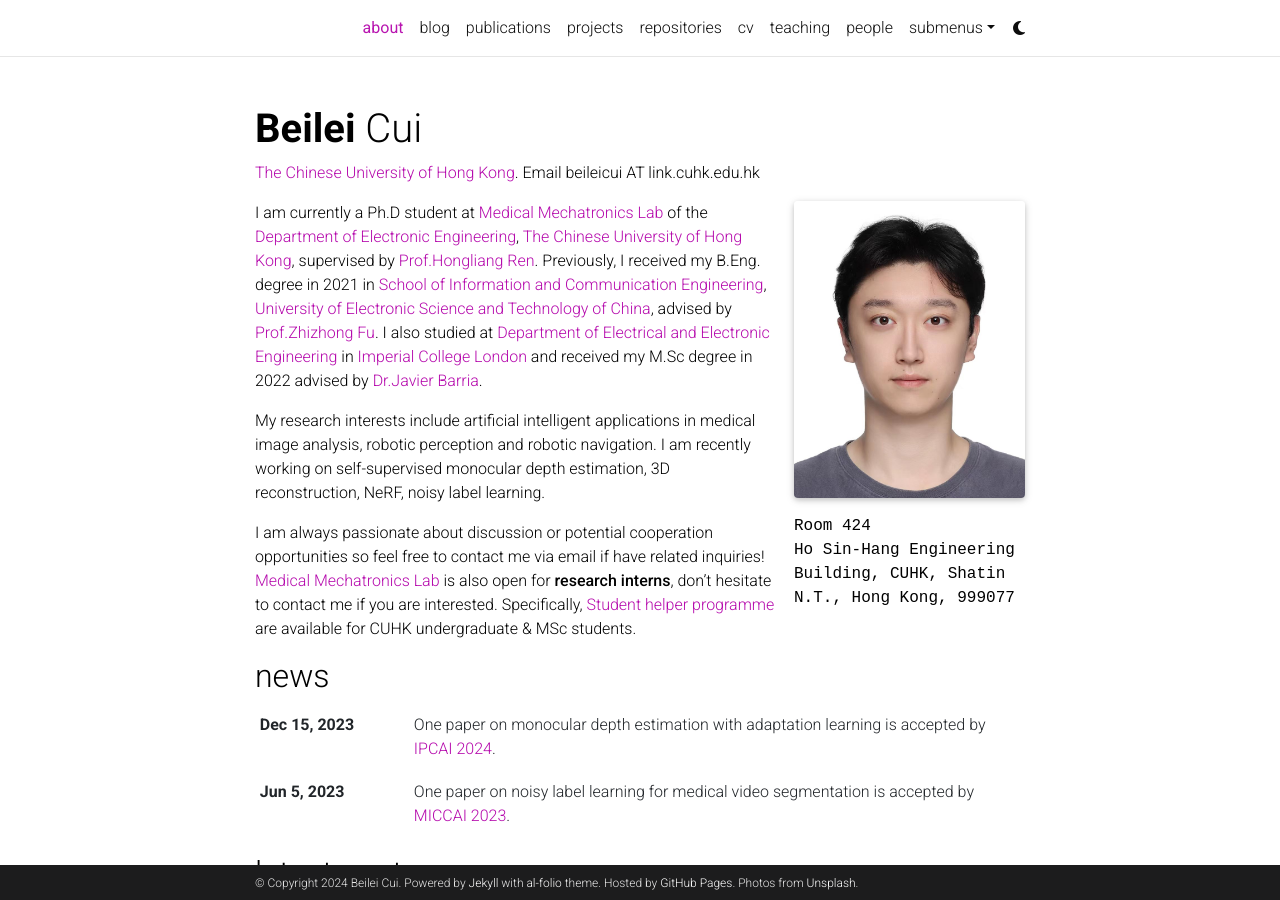
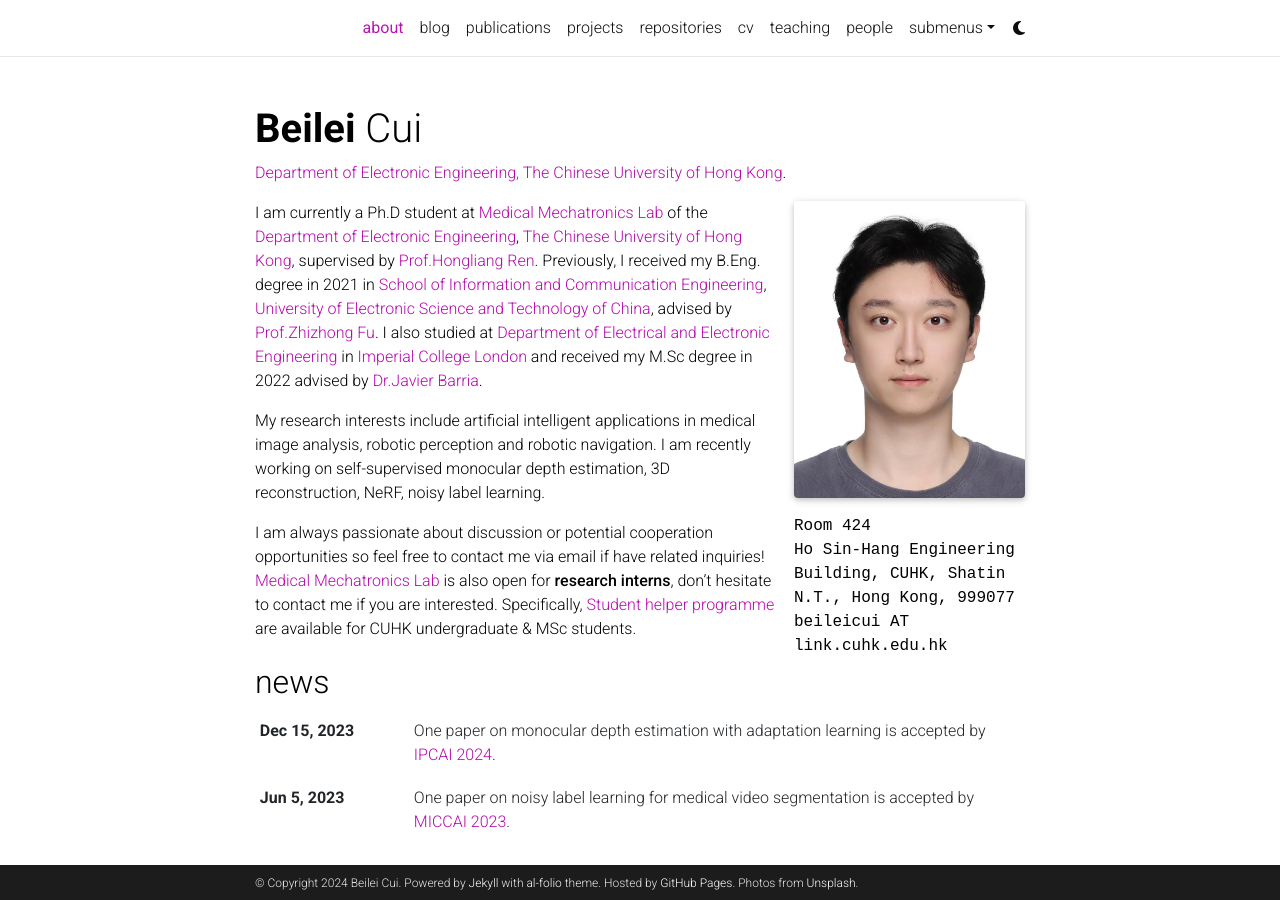
Before and after one commit to BeileiCui/beileicui.github.io, a Jekyll site: the page built from _pages/about.md, in a window 1280 px wide and 900 px high. Built offline with Jekyll 4.4.1, drawn with Linux system fonts in a browser that asks for light colours; full-size pictures stand in for the smaller copies a plugin makes; comment, search, counter and statistics services are not loaded; a style sheet for code colours, icons or effects is not loaded.

Commit message:
Update about.md

```diff
--- a/_pages/about.md
+++ b/_pages/about.md
@@ -2,7 +2,7 @@
 layout: about
 title: about
 permalink: /
-subtitle: <a href='#'>The Chinese University of Hong Kong</a>.  Email beileicui AT link.cuhk.edu.hk
+subtitle: <a href='#'>Department of Electronic Engineering, The Chinese University of Hong Kong</a>.
 
 profile:
   align: right
```
Also changed, not shown: other parts of _pages/about.md (+1 -0 lines).
